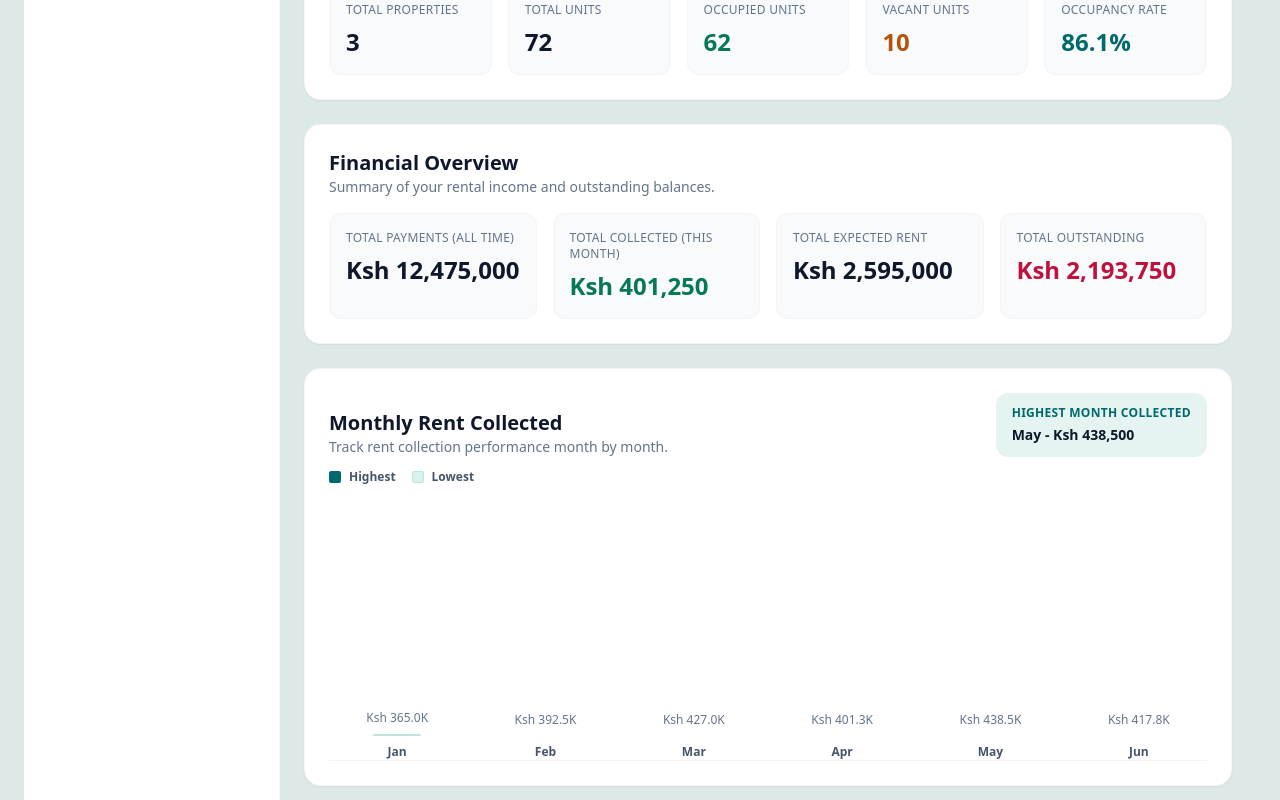
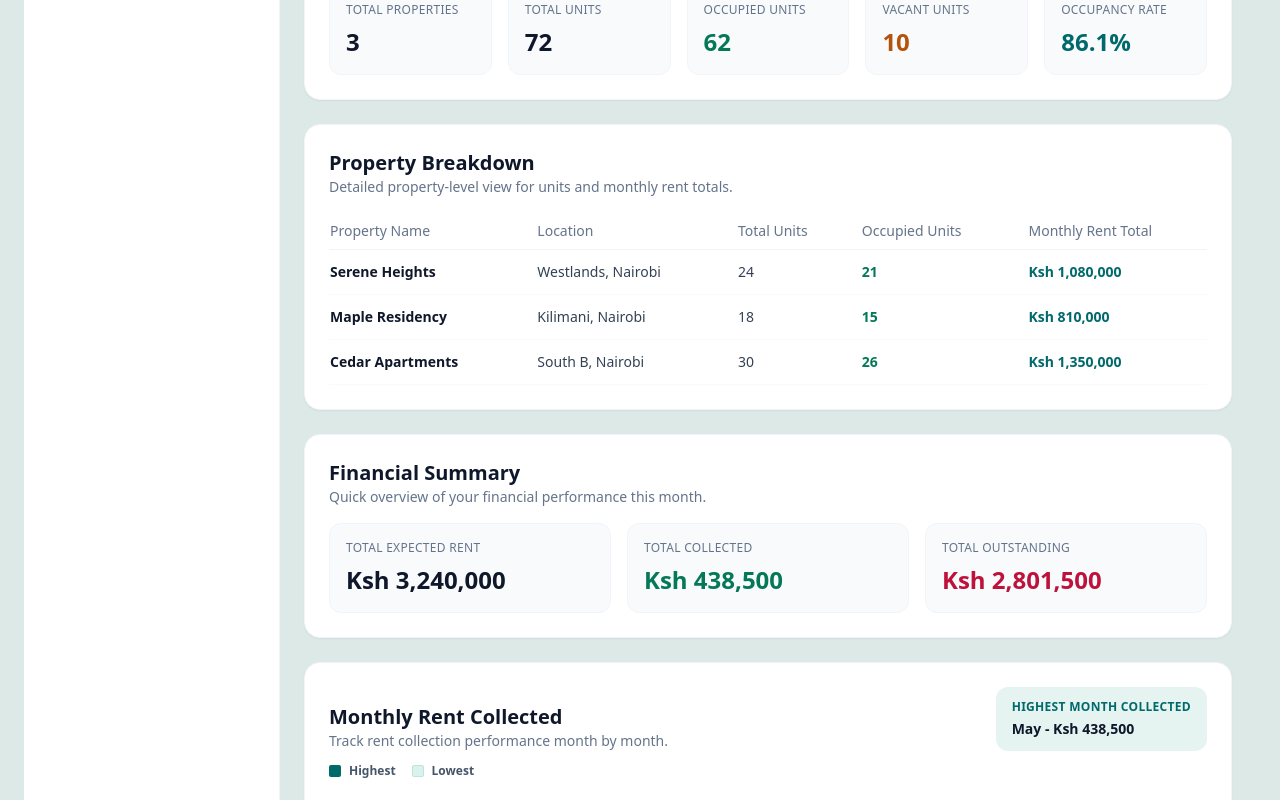
Before and after one commit to Isabellanamutenda/Serene-habitat, a Nuxt app: page /landlord/dashboard in a window 1280 px wide. Shown: the part 1500-2300 px from the top of the page. Built offline with nearby package versions, Linux system fonts and the light colour scheme.

Commit message:
add property breakdown

```diff
--- a/components/landlord/LandlordSidebar.vue
+++ b/components/landlord/LandlordSidebar.vue
@@ -3,7 +3,7 @@
     class="w-full lg:w-64 shrink-0 bg-white border-b border-slate-100 lg:border-b-0 lg:border-r p-4 lg:p-6"
   >
     <div class="flex items-center justify-between">
-      <h2 class="text-[#00696b] font-bold text-lg sm:text-xl">Landlord Panel</h2>
+      <h2 class="text-[#00696b] font-bold text-lg sm:text-xl">Rental Ageny</h2>
       <button
         type="button"
         @click="isMenuCollapsed = !isMenuCollapsed"
@@ -52,6 +52,14 @@
         </NuxtLink>
 
         <NuxtLink
+          to="/landlord/dashboard#property-breakdown"
+          class="flex items-center space-x-3 text-slate-600 hover:text-[#00696b] font-medium p-2 rounded-lg transition-all"
+        >
+          <span>🏘️</span>
+          <span>Property Breakdown</span>
+        </NuxtLink>
+
+        <NuxtLink
           to="/landlord/dashboard#financials"
           class="flex items-center space-x-3 text-slate-600 hover:text-[#00696b] font-medium p-2 rounded-lg transition-all"
         >
--- a/pages/landlord/dashboard.vue
+++ b/pages/landlord/dashboard.vue
@@ -159,32 +159,57 @@
 			</div>
 		</section>
 
+		<section id="property-breakdown" class="bg-white rounded-2xl border border-slate-100 shadow-sm p-5 sm:p-6 space-y-4 scroll-mt-6">
+			<div>
+				<h2 class="text-xl font-semibold text-slate-900">Property Breakdown</h2>
+				<p class="text-sm text-slate-500">Detailed property-level view for units and monthly rent totals.</p>
+			</div>
+
+			<div class="overflow-x-auto">
+				<table class="min-w-full text-left text-sm">
+					<thead>
+						<tr class="border-b border-slate-100 text-slate-500">
+							<th class="py-2 pr-4 font-medium">Property Name</th>
+							<th class="py-2 pr-4 font-medium">Location</th>
+							<th class="py-2 pr-4 font-medium">Total Units</th>
+							<th class="py-2 pr-4 font-medium">Occupied Units</th>
+							<th class="py-2 font-medium">Monthly Rent Total</th>
+						</tr>
+					</thead>
+					<tbody>
+						<tr v-for="property in propertyPortfolio" :key="property.id" class="border-b border-slate-50">
+							<td class="py-3 pr-4 font-semibold text-slate-900">{{ property.name }}</td>
+							<td class="py-3 pr-4 text-slate-700">{{ property.location }}</td>
+							<td class="py-3 pr-4 text-slate-700">{{ property.totalUnits }}</td>
+							<td class="py-3 pr-4 text-emerald-700 font-semibold">{{ property.occupiedUnits }}</td>
+							<td class="py-3 font-semibold text-[#00696b]">{{ formatCurrency(property.monthlyRentTotal) }}</td>
+						</tr>
+					</tbody>
+				</table>
+			</div>
+		</section>
+
 		<div id="financials" class="scroll-mt-6">
 			<section class="bg-white rounded-2xl border border-slate-100 shadow-sm p-5 sm:p-6 mb-6 space-y-4">
 				<div>
-					<h2 class="text-xl font-semibold text-slate-900">Financial Overview</h2>
-					<p class="text-sm text-slate-500">Summary of your rental income and outstanding balances.</p>
+					<h2 class="text-xl font-semibold text-slate-900">Financial Summary</h2>
+					<p class="text-sm text-slate-500">Quick overview of your financial performance this month.</p>
 				</div>
 
-				<div class="grid grid-cols-1 sm:grid-cols-2 lg:grid-cols-4 gap-4">
-					<article class="rounded-xl border border-slate-100 bg-slate-50 p-4">
-						<p class="text-xs uppercase tracking-wide text-slate-500">Total Payments (All Time)</p>
-						<p class="mt-2 text-2xl font-semibold text-slate-900">{{ formatCurrency(totalPaymentsAllTime) }}</p>
-					</article>
-
-					<article class="rounded-xl border border-slate-100 bg-slate-50 p-4">
-						<p class="text-xs uppercase tracking-wide text-slate-500">Total Collected (This Month)</p>
-						<p class="mt-2 text-2xl font-semibold text-emerald-700">{{ formatCurrency(totalCollectedThisMonth) }}</p>
-					</article>
-
+				<div class="grid grid-cols-1 sm:grid-cols-3 gap-4">
 					<article class="rounded-xl border border-slate-100 bg-slate-50 p-4">
 						<p class="text-xs uppercase tracking-wide text-slate-500">Total Expected Rent</p>
 						<p class="mt-2 text-2xl font-semibold text-slate-900">{{ formatCurrency(totalExpectedRent) }}</p>
 					</article>
 
 					<article class="rounded-xl border border-slate-100 bg-slate-50 p-4">
+						<p class="text-xs uppercase tracking-wide text-slate-500">Total Collected</p>
+						<p class="mt-2 text-2xl font-semibold text-emerald-700">{{ formatCurrency(totalCollectedThisMonth) }}</p>
+					</article>
+
+					<article class="rounded-xl border border-slate-100 bg-slate-50 p-4">
 						<p class="text-xs uppercase tracking-wide text-slate-500">Total Outstanding</p>
-						<p class="mt-2 text-2xl font-semibold text-rose-700">{{ formatCurrency(totalOutstanding) }}</p>
+						<p class="mt-2 text-2xl font-semibold text-rose-700">{{ formatCurrency(totalOutstandingArrears) }}</p>
 					</article>
 				</div>
 			</section>
@@ -279,8 +304,10 @@ type MonthlyCollection = {
 type PropertySummaryItem = {
 	id: number
 	name: string
+	location: string
 	totalUnits: number
 	occupiedUnits: number
+	monthlyRentTotal: number
 }
 
 const monthlyCollections: MonthlyCollection[] = [
@@ -293,21 +320,9 @@ const monthlyCollections: MonthlyCollection[] = [
 ]
 
 const propertyPortfolio = ref<PropertySummaryItem[]>([
-	{ id: 1, name: 'Serene Heights', totalUnits: 24, occupiedUnits: 21 },
-	{ id: 2, name: 'Maple Residency', totalUnits: 18, occupiedUnits: 15 },
-	{ id: 3, name: 'Cedar Apartments', totalUnits: 30, occupiedUnits: 26 }
-])
-
-type RentExpectation = {
-	property: string
-	monthlyRent: number
-	occupiedUnits: number
-}
-
-const rentExpectations = ref<RentExpectation[]>([
-	{ property: 'Serene Heights', monthlyRent: 45000, occupiedUnits: 21 },
-	{ property: 'Maple Residency', monthlyRent: 38500, occupiedUnits: 15 },
-	{ property: 'Cedar Apartments', monthlyRent: 41250, occupiedUnits: 26 }
+	{ id: 1, name: 'Serene Heights', location: 'Westlands, Nairobi', totalUnits: 24, occupiedUnits: 21, monthlyRentTotal: 1080000 },
+	{ id: 2, name: 'Maple Residency', location: 'Kilimani, Nairobi', totalUnits: 18, occupiedUnits: 15, monthlyRentTotal: 810000 },
+	{ id: 3, name: 'Cedar Apartments', location: 'South B, Nairobi', totalUnits: 30, occupiedUnits: 26, monthlyRentTotal: 1350000 }
 ])
 
 const upcomingPayments = ref<PaymentItem[]>([
@@ -333,25 +348,9 @@ const occupancyRate = computed(() => {
 	return ((occupiedUnits.value / totalUnits.value) * 100).toFixed(1)
 })
 
-const totalPaymentsAllTime = computed(() => {
-	return transactions.reduce((sum, transaction) => {
-		const amount = parseInt(transaction.amount.replace(/[^0-9]/g, ''))
-		return sum + amount
-	}, 0)
-})
-
-const totalCollectedThisMonth = computed(() => {
-	const april = monthlyCollections.find((m) => m.month === 'Apr')
-	return april ? april.amount : 0
-})
-
-const totalExpectedRent = computed(() => {
-	return rentExpectations.value.reduce((sum, rent) => sum + rent.monthlyRent * rent.occupiedUnits, 0)
-})
-
-const totalOutstanding = computed(() => {
-	return totalExpectedRent.value - totalCollectedThisMonth.value
-})
+const totalExpectedRent = computed(() => propertyPortfolio.value.reduce((sum, property) => sum + property.monthlyRentTotal, 0))
+const totalCollectedThisMonth = computed(() => monthlyCollections[4]?.amount ?? 0)
+const totalOutstandingArrears = computed(() => totalExpectedRent.value - totalCollectedThisMonth.value)
 
 const openMaintenanceCount = computed(() => maintenanceQueue.value.filter((ticket) => ticket.status === 'Open').length)
 const highestCollectionMonth = computed<MonthlyCollection>(() => {
```
